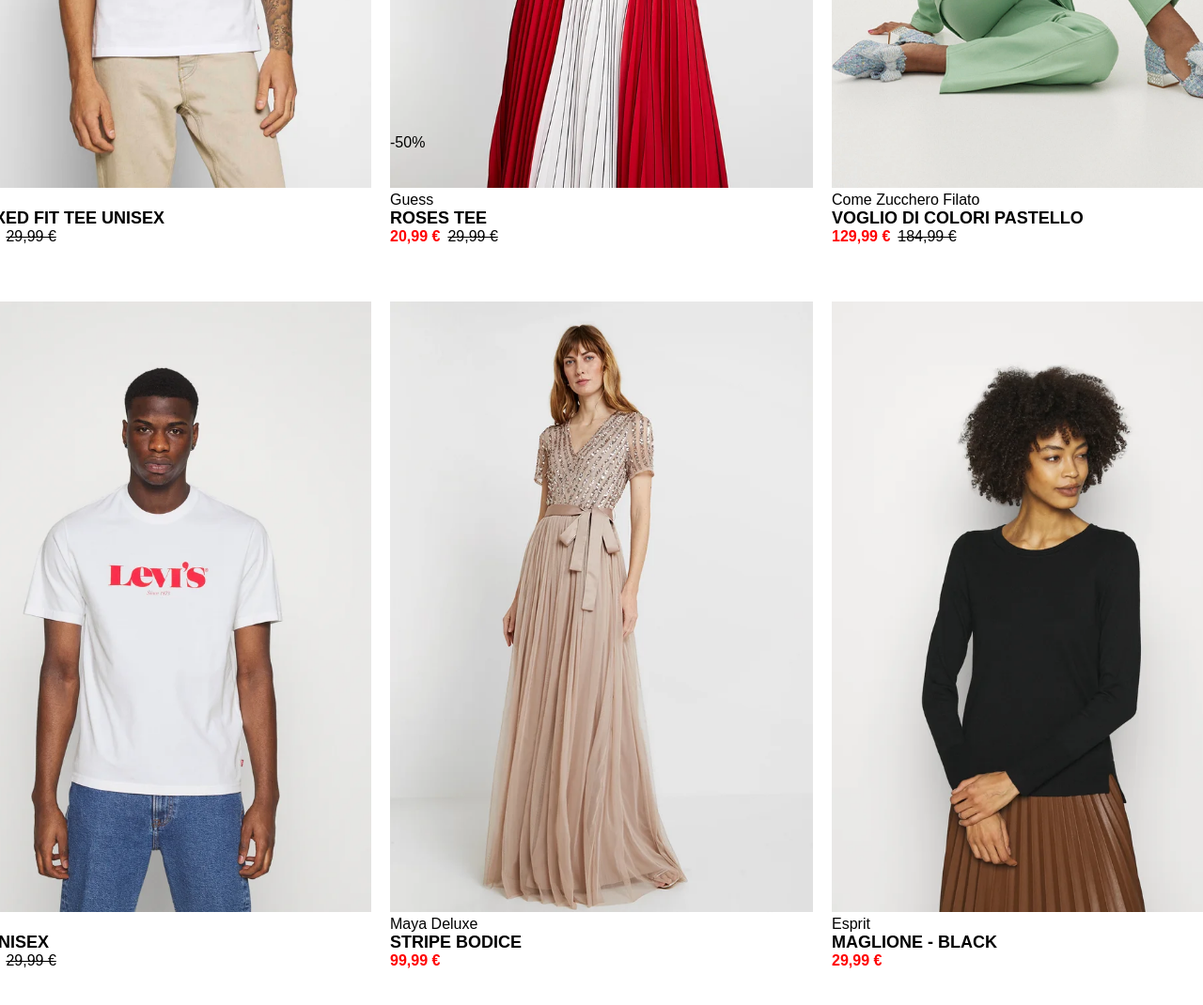
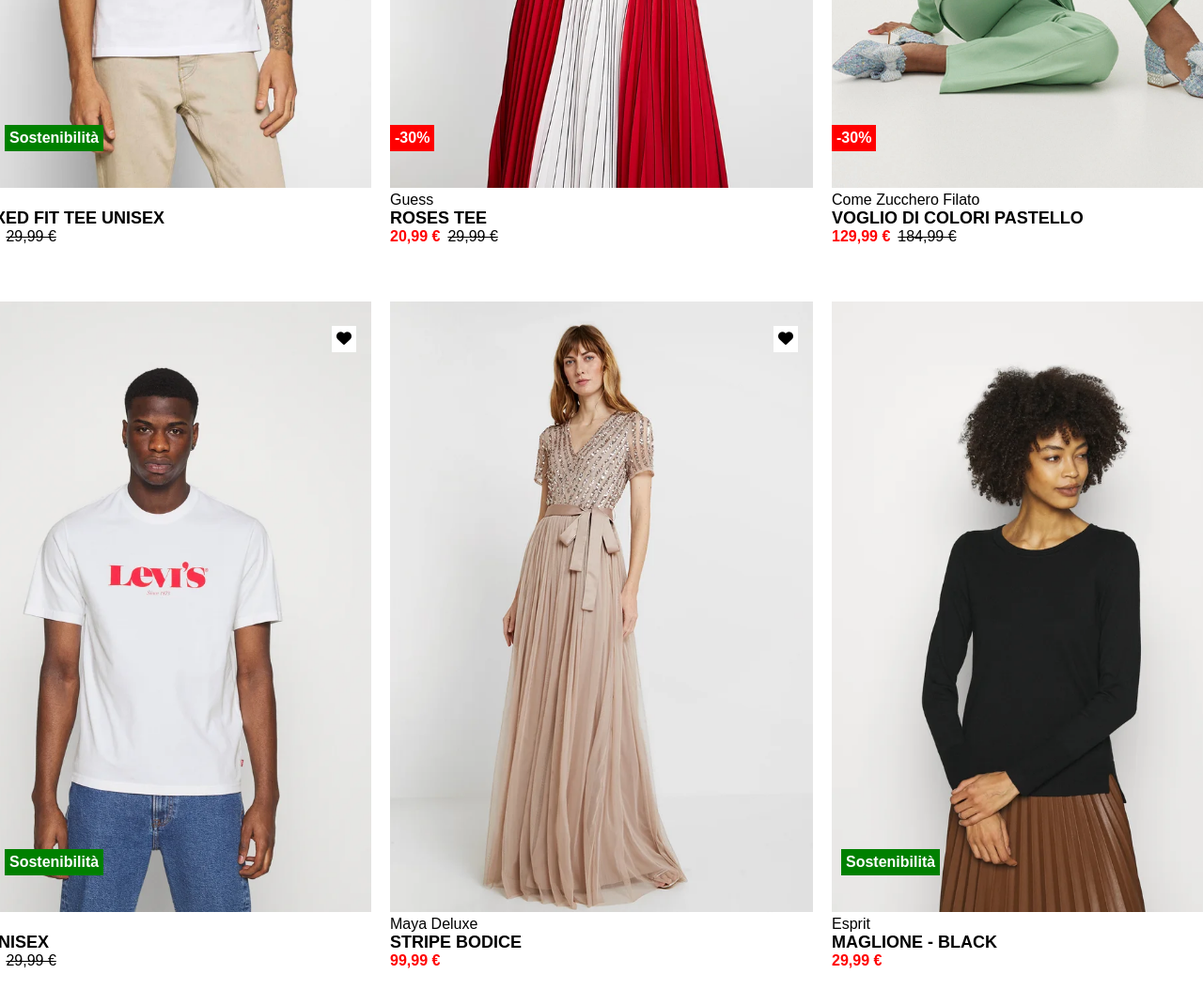
Before and after one commit to CarmeloMelito/html-css-boolando, a plain HTML site: page index.html in a window 1280 px wide. Shown: the part 600-1670 px from the top of the page at 94% size. Drawn offline with Linux system fonts and the light colour scheme.

Commit message:
feat:add discount and sustainability

```diff
--- a/index.html
+++ b/index.html
@@ -31,7 +31,10 @@
     <main>
         <div class="images-container">
             <div class="card"><img class="image-card" src="img/1.webp" alt="levis">
-                <div class="text-container">
+                <div class="hearth"><i class="fa-solid fa-heart"></i></div>
+                <div class="discount-label">-50%</div>
+                <div class="sostenibility"> Sostenibilità</div>
+                <div>
                     <p class="brand-text">Levi's</p>
                     <p class="description-text">RELAXED FIT TEE UNISEX</p>
                     <div class="prices-container">
@@ -42,9 +45,9 @@
             </div>
 
             <div class="card"> <img class="image-card" src="img/2.webp" alt="guess">
-                <div class="hearth">cuore</div>
-                <p class="discount-label">-50%</p>
-                <div class="text-container">
+                <div class="hearth"><i class="fa-solid fa-heart"></i></div>
+                <div class="discount-label">-30% </div>
+                <div>
                     <p class="brand-text">Guess</p>
                     <p class="description-text">ROSES TEE</p>
                     <div class="prices-container">
@@ -55,7 +58,9 @@
             </div>
 
             <div class="card"> <img class="image-card" src="img/3.webp" alt="afro">
-                <div class="text-container">
+                <div class="hearth"><i class="fa-solid fa-heart"></i></div>
+                <div class="discount-label">-30% </div>
+                <div>
                     <p class="brand-text">Come Zucchero Filato</p>
                     <p class="description-text">VOGLIO DI COLORI PASTELLO</p>
                     <div class="prices-container">
@@ -69,7 +74,10 @@
         <div class="images-container">
 
             <div class="card"> <img class="image-card" src="img/4.webp" alt="levis">
-                <div class="text-container">
+                <div class="hearth"><i class="fa-solid fa-heart"></i></div>
+                <div class="discount-label">-50% </div>
+                <div class="sostenibility"> Sostenibilità</div>
+                <div>
                     <p class="brand-text">Levi's</p>
                     <p class="description-text">TEE UNISEX</p>
                     <div class="prices-container">
@@ -79,19 +87,20 @@
                 </div>
             </div>
 
-
             <div class="card"><img class="image-card" src="img/5.webp" alt="Maya Deluxe">
-                <div class="text-container">
+                <div class="hearth"><i class="fa-solid fa-heart"></i></div>
+                <div>
                     <p class="brand-text">Maya Deluxe</p>
                     <p class="description-text">STRIPE BODICE</p>
                     <div class="prices-container">
                         <P class="price">99,99 € </P>
-
                     </div>
                 </div>
             </div>
 
             <div class="card"> <img class="image-card" src="img/6.webp" alt="afro">
+                <div class="hearth"><i class="fa-solid fa-heart"></i></div>
+                <div class="sostenibility-afro"> Sostenibilità</div>
                 <div class="text-container">
                     <p class="brand-text">Esprit</p>
                     <p class="description-text">MAGLIONE - BLACK</p>
--- a/style.css
+++ b/style.css
@@ -28,13 +28,42 @@
 
 .hearth {
     position: absolute;
-    top: 0;
-    right: 0;
+    top: 26px;
+    right: 16px;
+    background-color: white;
+    padding: 5px;
+
 }
 
 .discount-label {
     position: absolute;
     bottom: 100px;
+    background-color: red;
+    color: white;
+    font-weight: bold;
+    padding: 5px;
+}
+
+.sostenibility {
+    position: absolute;
+    bottom: 100px;
+    left: 60px;
+    background-color: green;
+    color: white;
+    text-align: center;
+    padding: 5px;
+    font-weight: bold;
+}
+
+.sostenibility-afro {
+    position: absolute;
+    bottom: 100px;
+    left: 10px;
+    background-color: green;
+    color: white;
+    text-align: center;
+    padding: 5px;
+    font-weight: bold;
 }
 
 .logo {
@@ -58,9 +87,9 @@
     width: 450px;
 }
 
-.text-container {}
 
-.brand-text {}
+
+
 
 .description-text {
     font-size: 18px;
```
